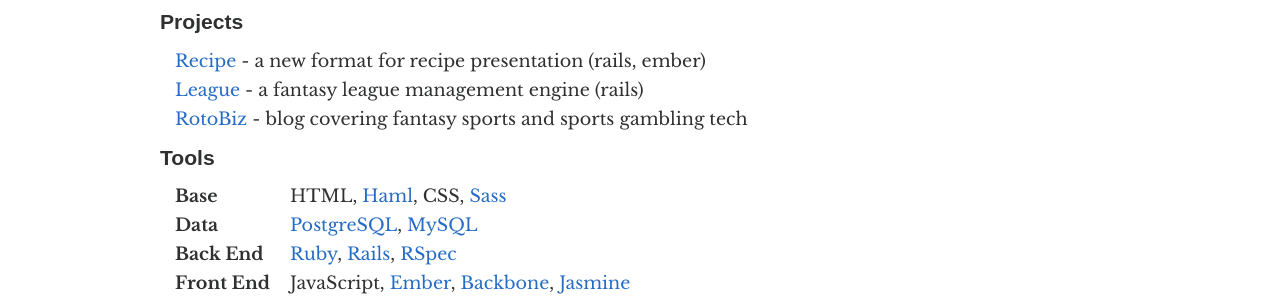
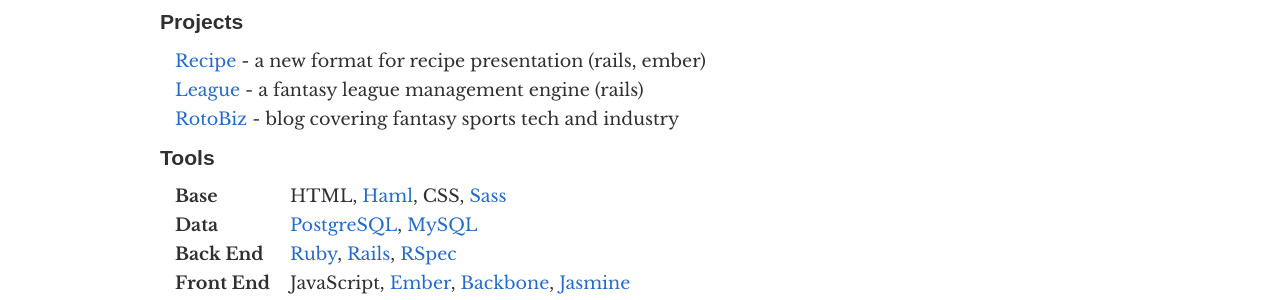
Before and after one commit to wrburgess/wrburgess.github.com, a Jekyll site: the page built from index.html, in a window 1280 px wide. Shown: the part 262-562 px from the top of the page. Built offline with Jekyll 4.4.1, drawn with Linux system fonts in a browser that asks for light colours; some web fonts are replaced; Markdown is read by kramdown in place of the engine named in the settings.

Commit message:
changing RotoBiz desc

```diff
--- a/index.html
+++ b/index.html
@@ -26,7 +26,7 @@
     <ul>
       <li><a href="http://github.com/wrburgess/recipe-server" title="Recipe Server Repo">Recipe</a> - a new format for recipe presentation (rails, ember)</li>
       <li><a href="http://github.com/wrburgess/league-server" title="League Server Repo">League</a> - a fantasy league management engine (rails)</li>
-      <li><a href="http://rotobiz.com" title="RotoBiz Site">RotoBiz</a> - blog covering fantasy sports and sports gambling tech</li>
+      <li><a href="http://rotobiz.com" title="RotoBiz Site">RotoBiz</a> - blog covering fantasy sports tech and industry</li>
     <ul>
   </div>
   <div id="tools">
```
